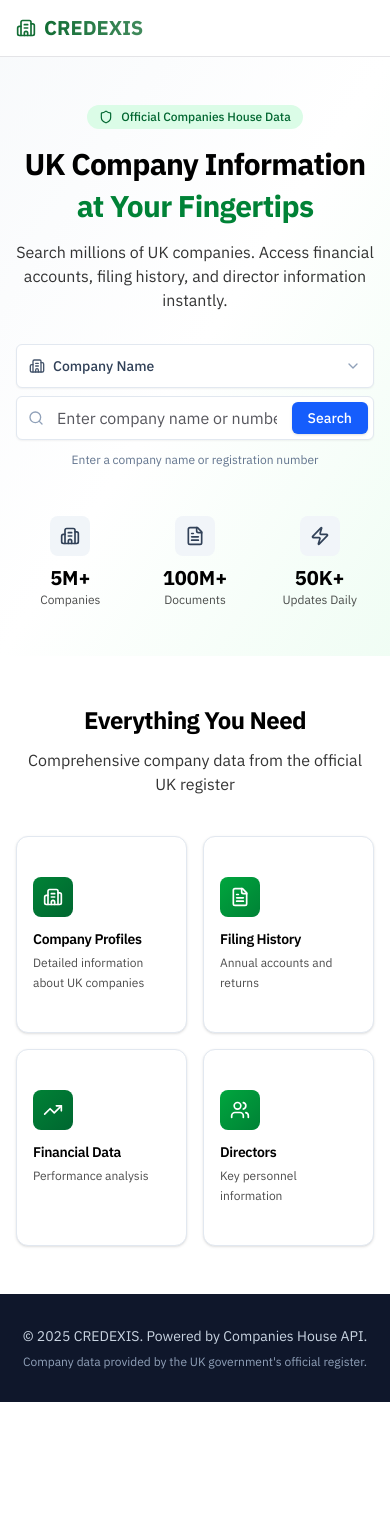
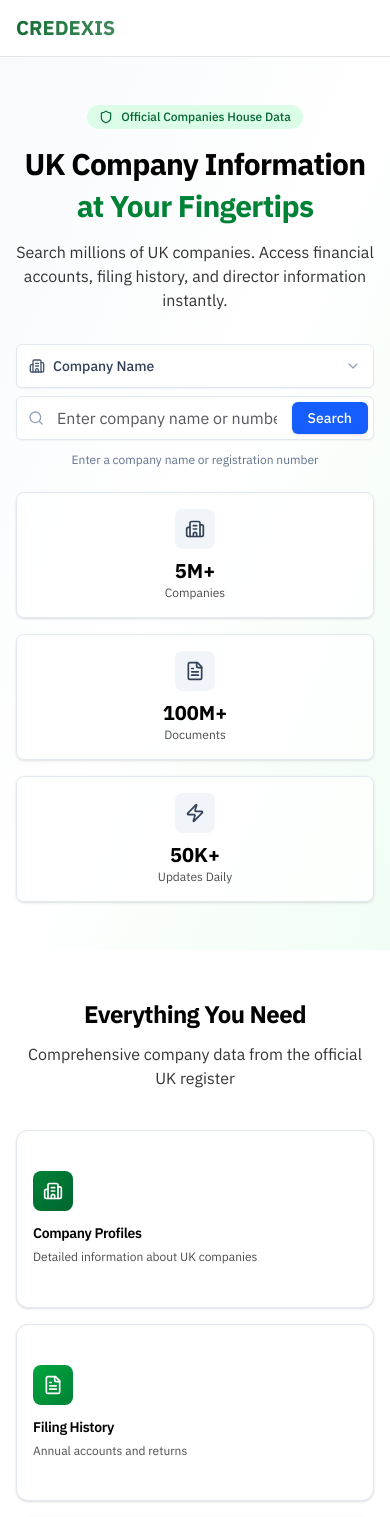
Before and after one commit to plykouk/credexis, a Next.js app: page / in a window 390 px wide. Shown: the top 1517 px of the page. Before the commit the page ends 1402 px from the top, so only its background shows below. Built offline with nearby package versions, Linux system fonts and the light colour scheme.

Commit message:
Improve mobile layout responsiveness
Co-authored-by: factory-droid[bot] <138933559+factory-droid[bot]@users.noreply.github.com>

```diff
--- a/app/layout.tsx
+++ b/app/layout.tsx
@@ -2,7 +2,6 @@ import type { Metadata } from "next";
 import Link from "next/link";
 import "./globals.css";
 import { Providers } from "./providers";
-import { Building2 } from "lucide-react";
 
 export const metadata: Metadata = {
   title: "CREDEXIS - UK Companies House Data",
@@ -22,7 +21,6 @@ export default function RootLayout({
             <header className="sticky top-0 z-50 w-full border-b bg-background/95 backdrop-blur supports-[backdrop-filter]:bg-background/60">
               <div className="container flex h-14 max-w-screen-2xl items-center px-4">
                 <Link href="/" className="flex items-center space-x-2">
-                  <Building2 className="h-5 w-5 text-primary" />
                   <span className="font-bold text-xl bg-gradient-to-r from-primary to-primary/80 bg-clip-text text-transparent">
                     CREDEXIS
                   </span>
--- a/app/page.tsx
+++ b/app/page.tsx
@@ -67,16 +67,13 @@ export default function HomePage() {
               Search millions of UK companies. Access financial accounts, filing history, and director information instantly.
             </p>
 
-            <div className="max-w-2xl mx-auto mb-8">
+            <div className="max-w-2xl mx-auto">
               <ModernSearchBar onSearch={handleSearch} />
-            </div>
-
-            {/* Stats */}
-            <div className="grid grid-cols-3 gap-4 sm:gap-8 max-w-lg mx-auto mt-12">
+              <div className="grid grid-cols-1 sm:grid-cols-3 gap-4 sm:gap-6 mt-6">
                 {stats.map((stat) => {
                   const Icon = stat.icon
                   return (
-                  <div key={stat.label} className="text-center">
+                    <div key={stat.label} className="text-center rounded-lg border border-slate-200 bg-white/80 p-4 shadow-sm">
                       <div className="inline-flex items-center justify-center w-10 h-10 sm:w-12 sm:h-12 rounded-lg bg-slate-100 mb-2">
                         <Icon className="h-5 w-5 sm:h-6 sm:w-6 text-slate-700" />
                       </div>
@@ -85,6 +82,7 @@ export default function HomePage() {
                     </div>
                   )
                 })}
+              </div>
             </div>
           </div>
         </div>
@@ -102,7 +100,7 @@ export default function HomePage() {
             </p>
           </div>
 
-          <div className="grid grid-cols-2 lg:grid-cols-4 gap-4 sm:gap-6 max-w-5xl mx-auto">
+          <div className="grid grid-cols-1 sm:grid-cols-2 xl:grid-cols-4 gap-4 sm:gap-6 max-w-5xl mx-auto">
             {features.map((feature, index) => {
               const Icon = feature.icon
               return (
```
Lines whose indentation alone changed are shown as unchanged.
